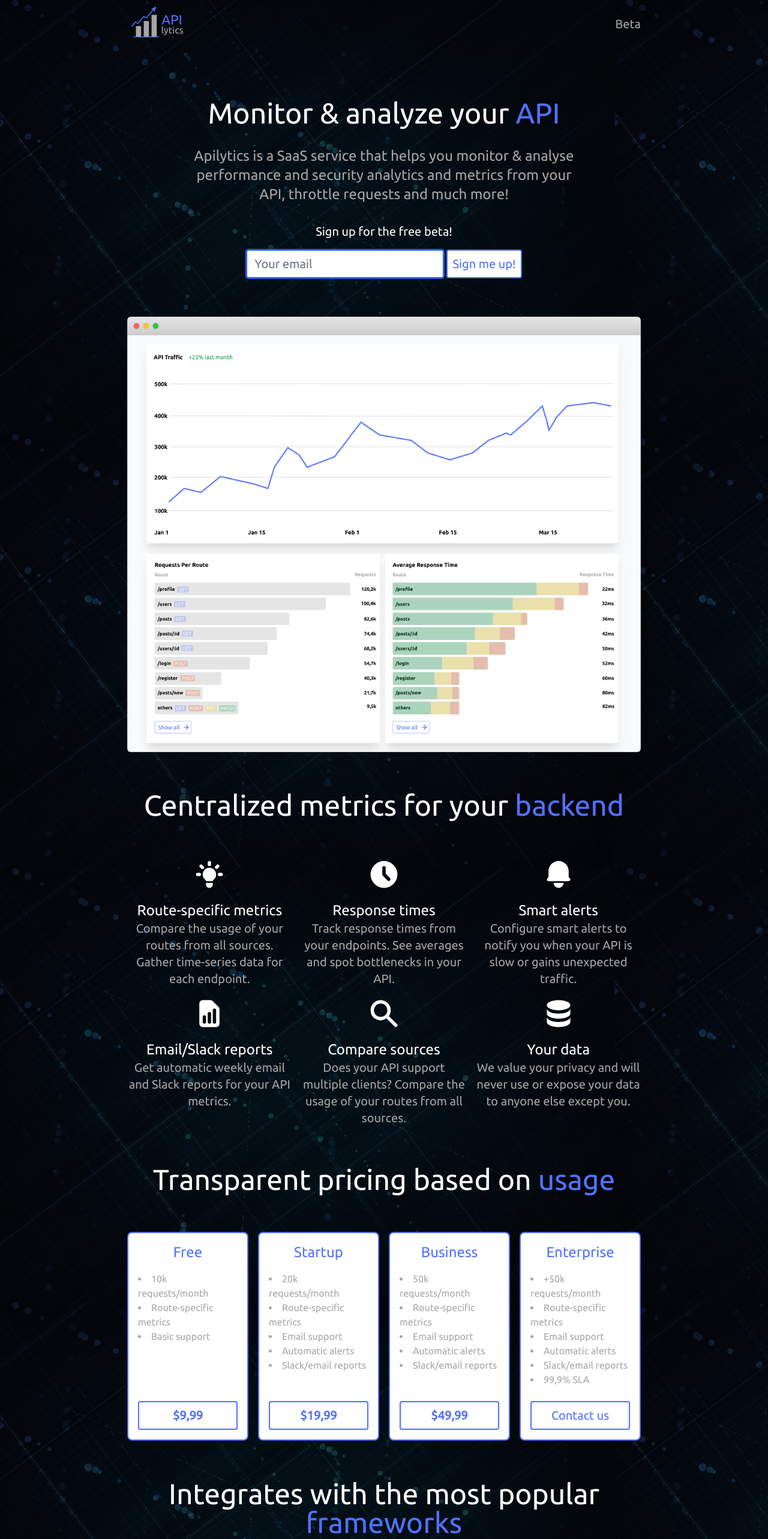
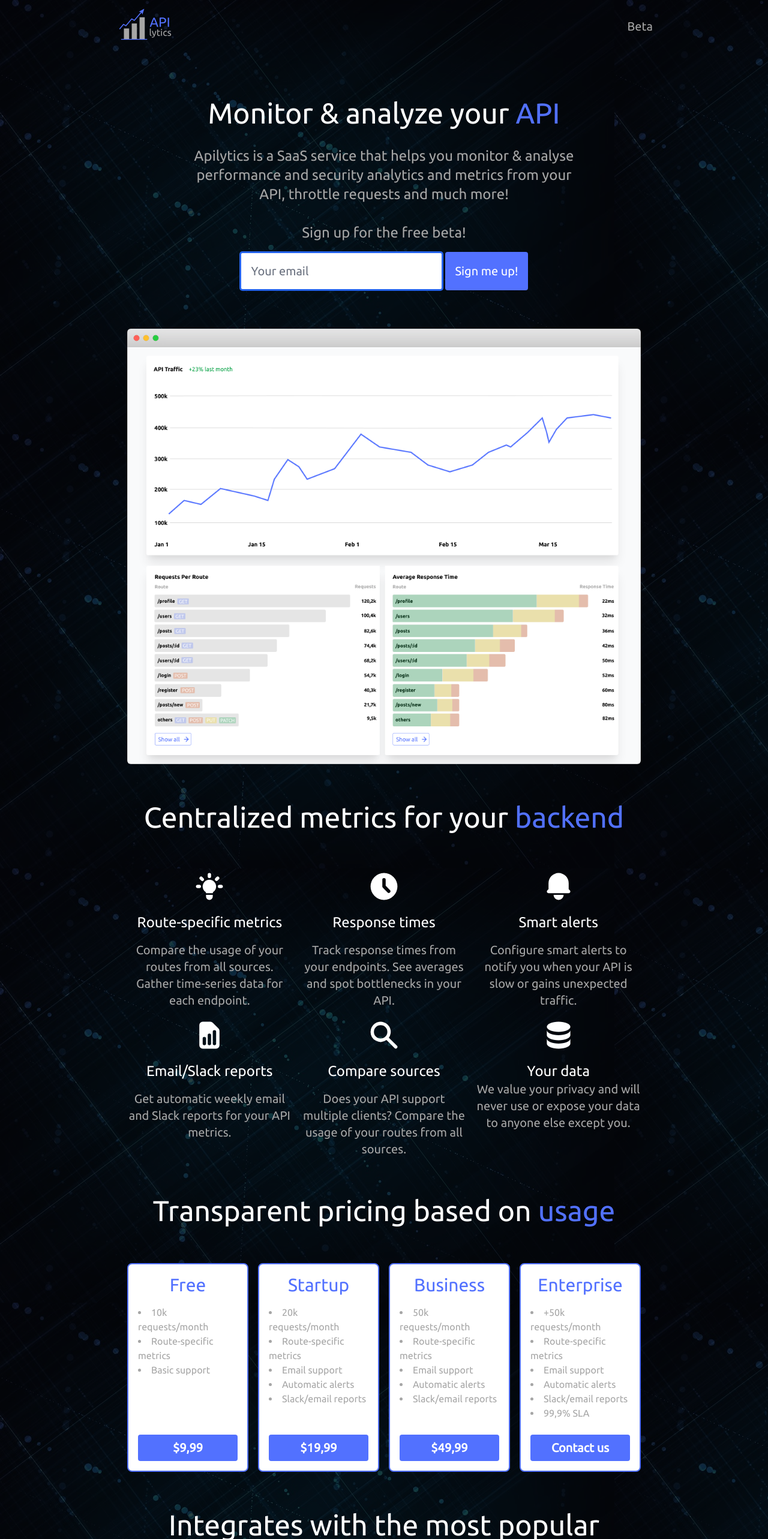
Before and after one commit to apilytics/apilytics, a Next.js app: page / in a window 1280 px wide. Shown: the top 2566 px of the page at 60% size. Built offline with nearby package versions, Linux system fonts and the light colour scheme.

Commit message:
Add misc facelifts on texts and buttons

```diff
--- a/src/components/Layout.tsx
+++ b/src/components/Layout.tsx
@@ -28,8 +28,8 @@ export const Layout: React.FC<Props> = ({ noIndex, children }) => (
       {noIndex && <meta name="robots" content="NONE,NOARCHIVE" />}
     </Head>
     <div className="bg-filter">
-      <header className="h-20 flex items-center">
-        <div className="container p-5 max-w-4xl flex items-center justify-between">
+      <header className="h-20 p-5 flex items-center">
+        <div className="container mt-2 max-w-4xl flex items-center justify-between">
           <Link href="/">
             <a>
               <Image
--- a/src/pages/index.tsx
+++ b/src/pages/index.tsx
@@ -57,7 +57,7 @@ const Home: NextPage = () => {
         <h2 className="text-2xl text-secondary mt-8">{DESCRIPTION}</h2>
       </div>
       <form onSubmit={handleSubmit} className="mt-8 flex flex-col items-center">
-        <label htmlFor="email" className="text-xl mb-2">
+        <label htmlFor="email" className="text-2xl mb-2 text-secondary">
           Sign up for the free beta!
         </label>
         <div className="mt-2 flex flex-col sm:flex-row">
@@ -70,11 +70,11 @@ const Home: NextPage = () => {
             placeholder="Your email"
             required
             autoFocus
-            className="outline-primary rounded text-xl"
+            className="outline-primary rounded text-xl p-4"
           />
           <button
             type="submit"
-            className="outline-primary bg-white rounded p-2 text-xl text-primary sm:ml-1"
+            className="bg-primary rounded p-4 text-xl text-white mt-1 sm:mt-0 sm:ml-1"
           >
             Sign me up!
           </button>
@@ -100,7 +100,7 @@ const Home: NextPage = () => {
       <div className="mt-16 grid gap-4 grid-cols-1 md:grid-cols-3">
         <div className="flex flex-col items-center">
           <LightBulbIcon className="h-14 w-14 text-primary" />
-          <h2 className="text-2xl text-white mt-4">Route-specific metrics</h2>
+          <h2 className="text-2xl text-white my-4">Route-specific metrics</h2>
           <p className="text-secondary text-xl">
             Compare the usage of your routes from all sources. Gather time-series data for each
             endpoint.
@@ -108,28 +108,28 @@ const Home: NextPage = () => {
         </div>
         <div className="flex flex-col items-center">
           <ClockIcon className="h-14 w-14 text-primary" />
-          <h2 className="text-2xl text-white mt-4">Response times</h2>
+          <h2 className="text-2xl text-white my-4">Response times</h2>
           <p className="text-secondary text-xl">
             Track response times from your endpoints. See averages and spot bottlenecks in your API.
           </p>
         </div>
         <div className="flex flex-col items-center">
           <BellIcon className="h-14 w-14 text-primary" />
-          <h2 className="text-2xl text-white mt-4">Smart alerts</h2>
+          <h2 className="text-2xl text-white my-4">Smart alerts</h2>
           <p className="text-secondary text-xl">
             Configure smart alerts to notify you when your API is slow or gains unexpected traffic.
           </p>
         </div>
         <div className="flex flex-col items-center">
           <DocumentReportIcon className="h-14 w-14 text-primary" />
-          <h2 className="text-2xl text-white mt-4">Email/Slack reports</h2>
+          <h2 className="text-2xl text-white my-4">Email/Slack reports</h2>
           <p className="text-secondary text-xl">
             Get automatic weekly email and Slack reports for your API metrics.
           </p>
         </div>
         <div className="flex flex-col items-center">
           <SearchIcon className="h-14 w-14 text-primary" />
-          <h2 className="text-2xl text-white mt-4">Compare sources</h2>
+          <h2 className="text-2xl text-white my-4">Compare sources</h2>
           <p className="text-secondary text-xl">
             Does your API support multiple clients? Compare the usage of your routes from all
             sources.
@@ -149,20 +149,20 @@ const Home: NextPage = () => {
       <div className="grid gap-4 grid-cols-1 md:grid-cols-4 mt-16">
         <div className="bg-white rounded-lg p-4 outline-primary flex flex-col justify-between">
           <div>
-            <h2 className="text-2xl text-primary mb-4">Free</h2>
+            <h2 className="text-3xl text-primary mb-4">Free</h2>
             <ul className="text-left">
               <li className="text-secondary">10k requests/month</li>
               <li className="text-secondary">Route-specific metrics</li>
               <li className="text-secondary">Basic support</li>
             </ul>
           </div>
-          <div className="mt-6 outline-primary rounded p-2">
-            <h3 className="text-xl text-primary">$9,99</h3>
+          <div className="mt-6 bg-primary rounded p-2">
+            <h3 className="text-xl text-white">$9,99</h3>
           </div>
         </div>
         <div className="bg-white rounded-lg p-4 outline-primary flex flex-col justify-between">
           <div>
-            <h2 className="text-2xl text-primary mb-4">Startup</h2>
+            <h2 className="text-3xl text-primary mb-4">Startup</h2>
             <ul className="text-left">
               <li className="text-secondary">20k requests/month</li>
               <li className="text-secondary">Route-specific metrics</li>
@@ -171,13 +171,13 @@ const Home: NextPage = () => {
               <li className="text-secondary">Slack/email reports</li>
             </ul>
           </div>
-          <div className="mt-6 outline-primary rounded p-2">
-            <h3 className="text-xl text-primary">$19,99</h3>
+          <div className="mt-6 bg-primary rounded p-2">
+            <h3 className="text-xl text-white">$19,99</h3>
           </div>
         </div>
         <div className="bg-white rounded-lg p-4 outline-primary flex flex-col justify-between">
           <div>
-            <h2 className="text-2xl text-primary mb-4">Business</h2>
+            <h2 className="text-3xl text-primary mb-4">Business</h2>
             <ul className="text-left">
               <li className="text-secondary">50k requests/month</li>
               <li className="text-secondary">Route-specific metrics</li>
@@ -186,13 +186,13 @@ const Home: NextPage = () => {
               <li className="text-secondary">Slack/email reports</li>
             </ul>
           </div>
-          <div className="mt-6 outline-primary rounded p-2">
-            <h3 className="text-xl text-primary">$49,99</h3>
+          <div className="mt-6 bg-primary rounded p-2">
+            <h3 className="text-xl text-white">$49,99</h3>
           </div>
         </div>
         <div className="bg-white rounded-lg p-4 outline-primary flex flex-col justify-between">
           <div>
-            <h2 className="text-2xl text-primary mb-4">Enterprise</h2>
+            <h2 className="text-3xl text-primary mb-4">Enterprise</h2>
             <ul className="text-left">
               <li className="text-secondary">+50k requests/month</li>
               <li className="text-secondary">Route-specific metrics</li>
@@ -203,8 +203,8 @@ const Home: NextPage = () => {
             </ul>
           </div>
           <a href="mailto:hello@apilytics.io">
-            <button className="mt-6 outline-primary rounded p-2 text-xl text-primary w-full">
-              Contact us
+            <button className="mt-6 bg-primary rounded p-2 w-full">
+              <h3 className="text-xl text-white">Contact us</h3>
             </button>
           </a>
         </div>
@@ -230,7 +230,7 @@ const Home: NextPage = () => {
       </h1>
       <button
         onClick={(): void => window.scrollTo({ top: 0, behavior: 'smooth' })}
-        className="mt-16 outline-primary bg-white rounded p-2 text-xl text-primary"
+        className="mt-16 bg-primary rounded p-4 text-xl text-white"
       >
         Get started
       </button>
```
